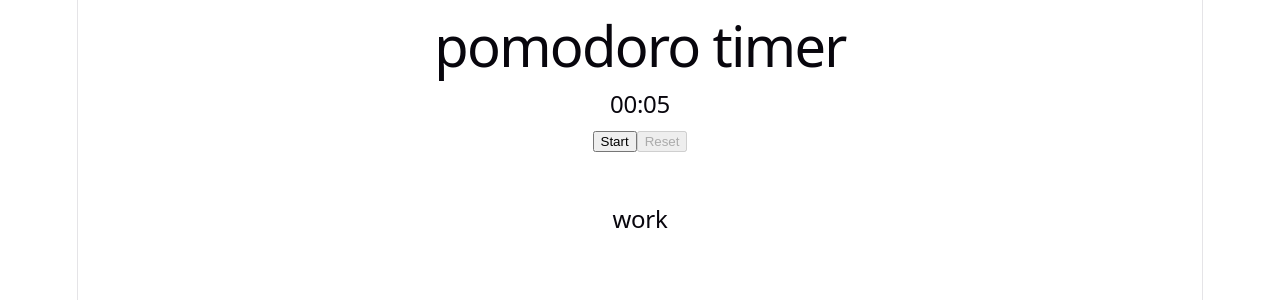
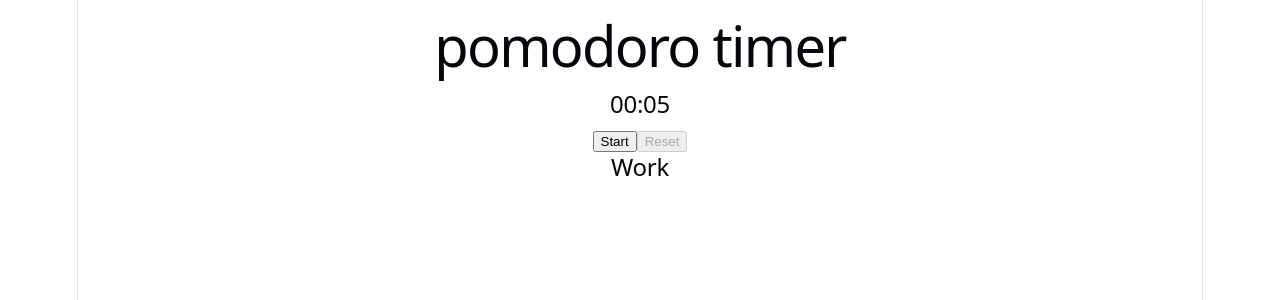
Before and after one commit to Khan1021/pomodoro-timer, a React (Vite) app: page / in a window 1280 px wide. Shown: the top 300 px of the page. Built offline with nearby package versions, Linux system fonts and the light colour scheme.

Commit message:
feat: adding the session name

```diff
--- a/src/App.jsx
+++ b/src/App.jsx
@@ -17,7 +17,7 @@ function App() {
   const [workSessions, setWorkSessions] = useState(0) //how many work sessions starting from 0
 
   const modeLabels = {
-    pomodoro: 'work',
+    pomodoro: 'Work',
     shortBreak: 'Short Break',
     longBreak: 'Long Break'
   }
@@ -76,9 +76,9 @@ function App() {
 
         {/*this is the reset button*/}
         <button disabled={secondsLeft == pomodoro} onClick={() => setSecondsLeft(pomodoro)}>Reset</button>
-        <br></br>
-        <br></br>
-        <br></br>
+      </div>
+
+      <div className='session name'>
         {/*this is a title to show the current work session*/}
         <h2>{modeLabels[mode]}</h2>
       </div>
```
